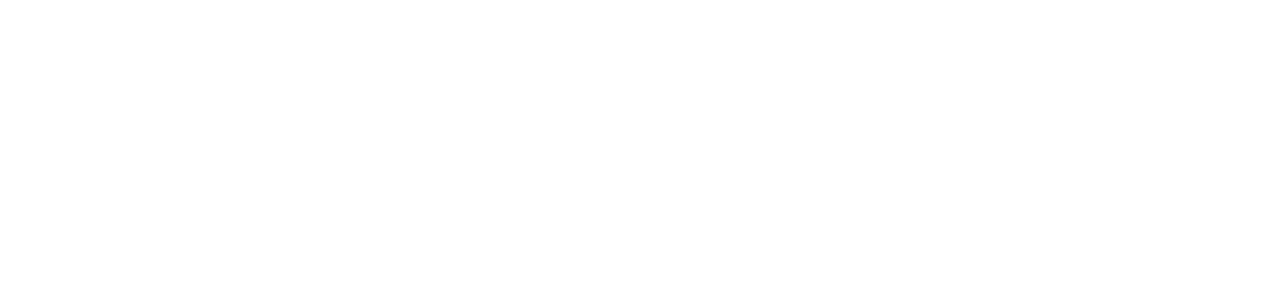
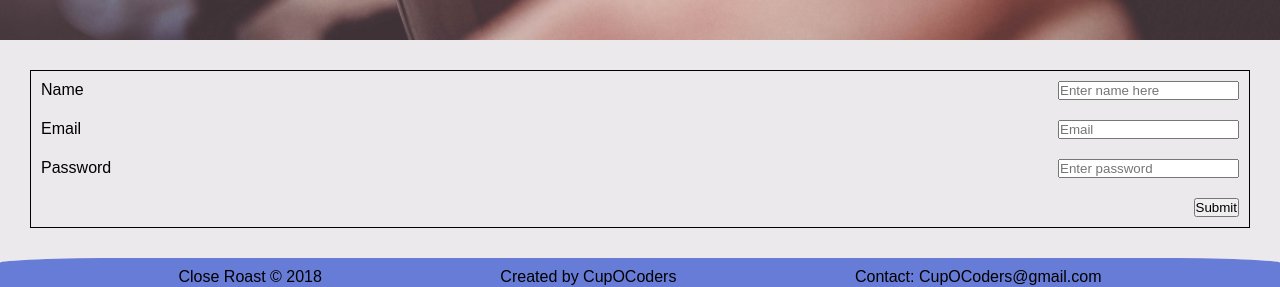
Before and after one commit to cup-o-coders/CRfrontend, a React (Create React App) app: page /login in a window 1280 px wide. Shown: the part 835-1122 px from the top of the page. Before the commit the page ends 800 px from the top, so only its background shows below. Built offline with nearby package versions, Linux system fonts and the light colour scheme.

Commit message:
created user page

```diff
--- a/src/App.js
+++ b/src/App.js
@@ -7,6 +7,7 @@
 import User from './pages/User';/*import data from Google API here*/
 import Footer from './components/Footer.js'
 import Data from './data_sample/sample.json'
+import LoginPage from './pages/Login.js'
 
 
 class App extends Component {
@@ -27,6 +28,7 @@
           <Route exact path="/" component={Home} />
           <Route path='/Results' render={(props)=><Results results={this.state.data}/>} />
           <Route path= '/User' component={User} />
+          <Route path ='/login' component={LoginPage}/>
         </Switch>
 
       </div>
--- a/src/components/Header.js
+++ b/src/components/Header.js
@@ -1,5 +1,6 @@
 import React, { Component } from 'react';
 import '../css/header.css'
+import {Switch, Route,Link} from 'react-router-dom';
 
 
 class Header extends Component{
@@ -13,7 +14,8 @@
           Close Roast
         </div>
         <div className="header-items right">
-          <a href="#">Login</a>
+          <Link to={`/login`}>Login</Link>
+
         </div>
       </div>
     );
--- a/src/css/footer.css
+++ b/src/css/footer.css
@@ -5,6 +5,7 @@
   background-color: #677cd7;
   border-top-left-radius: 10%;
   border-top-right-radius: 10%;
+  margin-top: auto
 }
 
 .footer-item {
--- /dev/null
+++ b/src/css/login.css
@@ -0,0 +1,45 @@
+.container {
+  width: 100%;
+}
+
+.flex-outer {
+  list-style-type: none;
+  display: flex;
+  flex-direction: column;
+}
+
+.flex-outer li{
+  padding: 10px 0px;
+}
+
+form {
+  border: 1px solid black;
+  margin: 30px;
+  padding: 0px 10px;
+  text-align: left;
+}
+
+label {
+  padding-right: 10px;
+}
+
+input {
+  float: right;
+}
+
+.clear {
+  clear: both;
+}
+
+body {
+  height: 100%;
+}
+
+
+.login-hero {
+  background-image: url('../images/cup.jpg');
+  background-size: cover;
+  background-position: center;
+  width: 100%;
+  height: 100vh;
+}
--- a/src/pages/Login.js
+++ b/src/pages/Login.js
@@ -1,18 +1,81 @@
 import React, { Component } from 'react';
+import '../css/login.css'
 
 class LoginPage extends Component{
+  constructor(props){
+    super(props)
+    this.state={
+      form:{
+        name:'',
+        email :'',
+        password:''
+      }
+    }
+
+  }
+
+  handleChange(event){
+		let { form } = this.state
+		form[event.target.name] =event.target.value
+		this.setState({form: form})
+	}
+
+handleSubmit(event) {
+  console.log('A name was submitted: ' + this.state.form.name);
+  event.preventDefault();
+}
+
   render(){
     return(
+      <div className="container">
+        <div className="login-hero">
+          <img src="../images/cup.jpg" />
+        </div>
+        <div className="form-container">
             <form onSubmit={this.handleSubmit.bind(this)}>
+              <ul className ="flex-outer">
+                <li>
+                  <label>Name</label>
                   <input
                   className="form-item"
-          placeholder="Enter namehere"
+                  placeholder="Enter name here"
                   name="name"
                   type="text"
                   onChange={this.handleChange.bind(this)}
                   value={this.state.name}
                   />
-      )
+                </li>
+                <li>
+                  <label>Email</label>
+                  <input
+                  className="form-item"
+                  placeholder="Email"
+                  name="email"
+                  type="text"
+                  onChange={this.handleChange.bind(this)}
+                  value={this.state.email}
+                  />
+                </li>
+                <li>
+                  <label>Password</label>
+                  <input
+                  className="form-item"
+                  placeholder="Enter password"
+                  name="password"
+                  type="password"
+                  onChange={this.handleChange.bind(this)}
+                  value={this.state.password}
+                  />
+                </li>
+                  <div className="clear"></div>
+                <li>
+                 <input type="submit" value="Submit" />
+               </li>
+              </ul>
+            </form>
+        </div>
+    </div>
+    );
   }
 }
 
```
Also changed, not shown: src/images/cup.jpg (added). Lines whose indentation alone changed are shown as unchanged.
